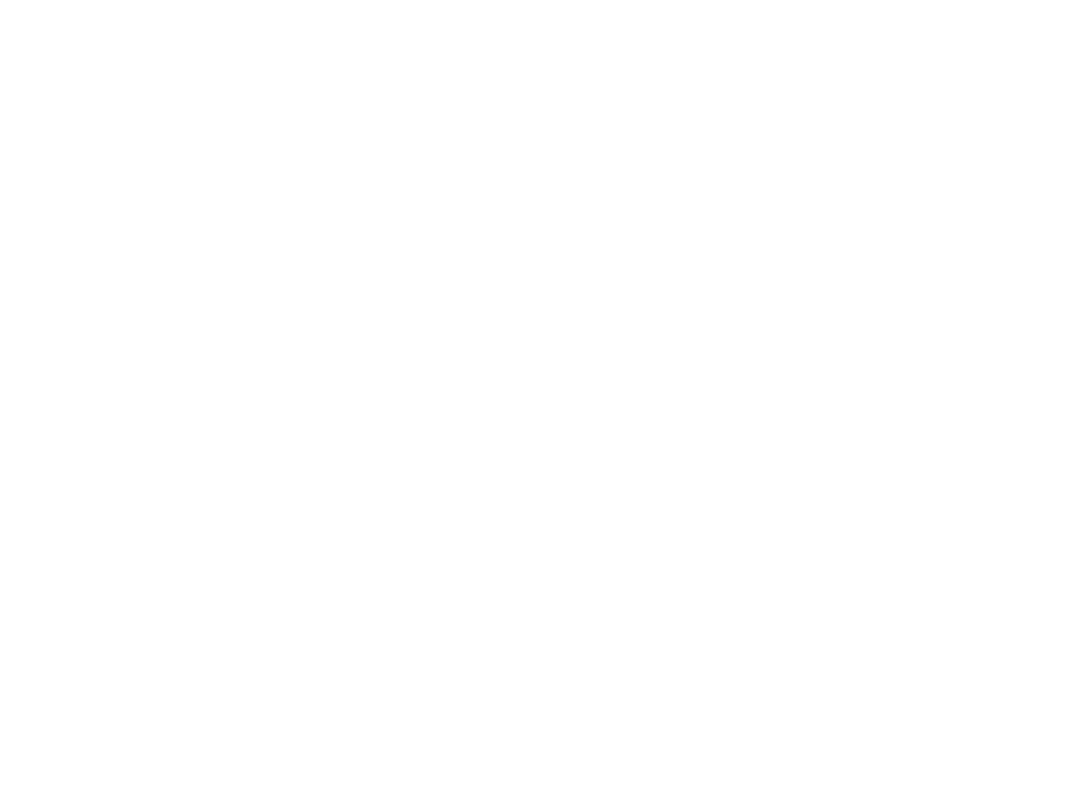
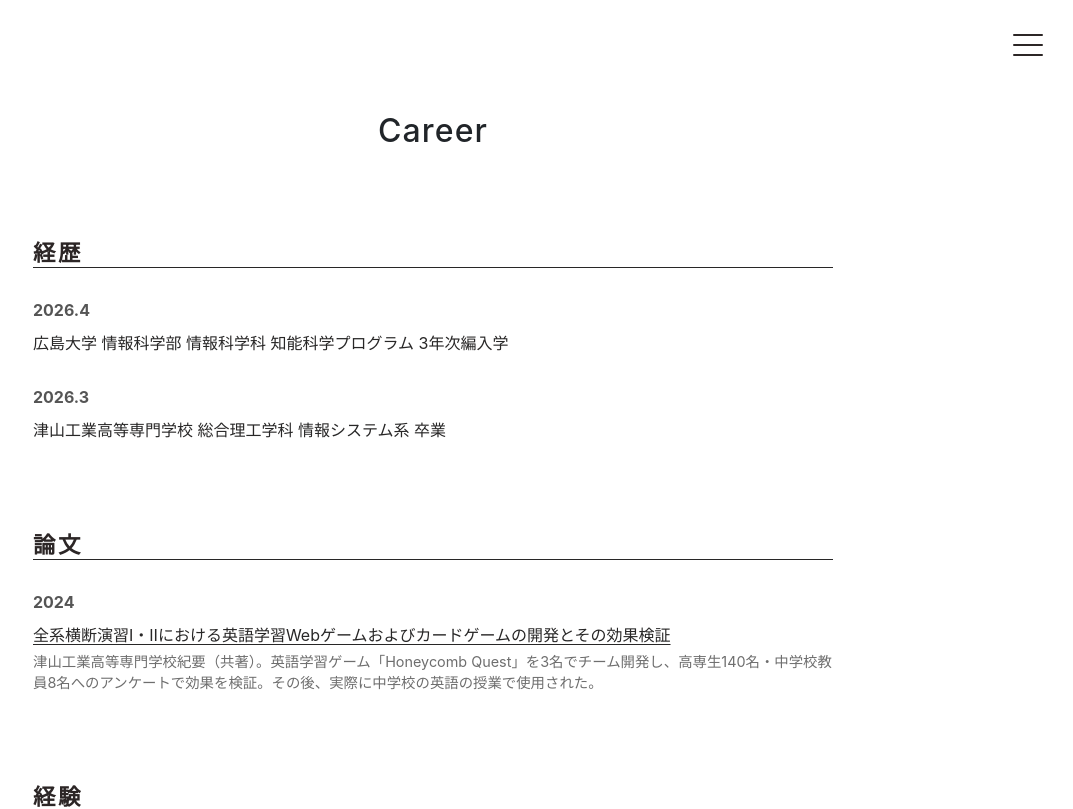
Before and after one commit to Izu-TABI/HomePage, a React (Create React App) app: page /career in a window 1280 px wide. Before the commit this address had no page. Shown: the top 809 px of the page, without its empty margins (207-1280 px from the left). Built offline with nearby package versions, Linux system fonts and the light colour scheme; the HTML template or start-up script is replaced by a standard one.

Commit message:
update: activities to carrer

```diff
--- a/src/App.js
+++ b/src/App.js
@@ -2,7 +2,7 @@
 import Home from './components/Home';
 import Likes from './components/Likes';
 import Works from './components/Works';
-import Activities from './components/Activities';
+import Career from './components/Career';
 import Contact from './components/Contact';
 import { BrowserRouter as Router, Route, Routes } from 'react-router-dom';
 import { useEffect, useState } from 'react';
@@ -33,7 +33,7 @@
               <Route path="/" element={<Home />} />
               <Route path="/likes" element={<Likes />} />
               <Route path="/works" element={<Works />} />
-              <Route path="/activities" element={<Activities />} />
+              <Route path="/career" element={<Career />} />
               <Route path="/contact" element={<Contact />} />
             </Routes>
           </div >
--- a/src/Activities.css
+++ b/src/Career.css
@@ -47,4 +47,4 @@
   margin: 4px 0 0;
   font-size: 0.9rem;
   color: rgb(110, 110, 110);
-}/*# sourceMappingURL=Activities.css.map */
+}/*# sourceMappingURL=Career.css.map */
--- a/src/components/Activities.jsx
+++ b/src/components/Career.jsx
@@ -1,6 +1,6 @@
 import React from 'react'
 import Hamburger from './Hamburger'
-import '../Activities.css'
+import '../Career.css'
 
 // award: タイトルの横に強調表示される受賞・表彰
 // desc : タイトルの下に出る一言説明
@@ -55,7 +55,7 @@
     },
 ]
 
-function Activities() {
+function Career() {
     return (
         <>
             <div className="main">
@@ -98,4 +98,4 @@
     )
 }
 
-export default Activities
+export default Career
--- a/src/components/Hamburger.jsx
+++ b/src/components/Hamburger.jsx
@@ -21,7 +21,7 @@
             <li><a href="/">Home</a></li>
             <li><a href="/likes">Likes</a></li>
             <li><a href="/works">Works</a></li>
-            <li><a href="/activities">Activities</a></li>
+            <li><a href="/career">Career</a></li>
           </ul>
           <div className='links'>
             <span>Link to </span>
```
Also changed, not shown: src/Career.scss (renamed from src/Activities.scss), 2 other files (tests, documents, lock files or other folders).
